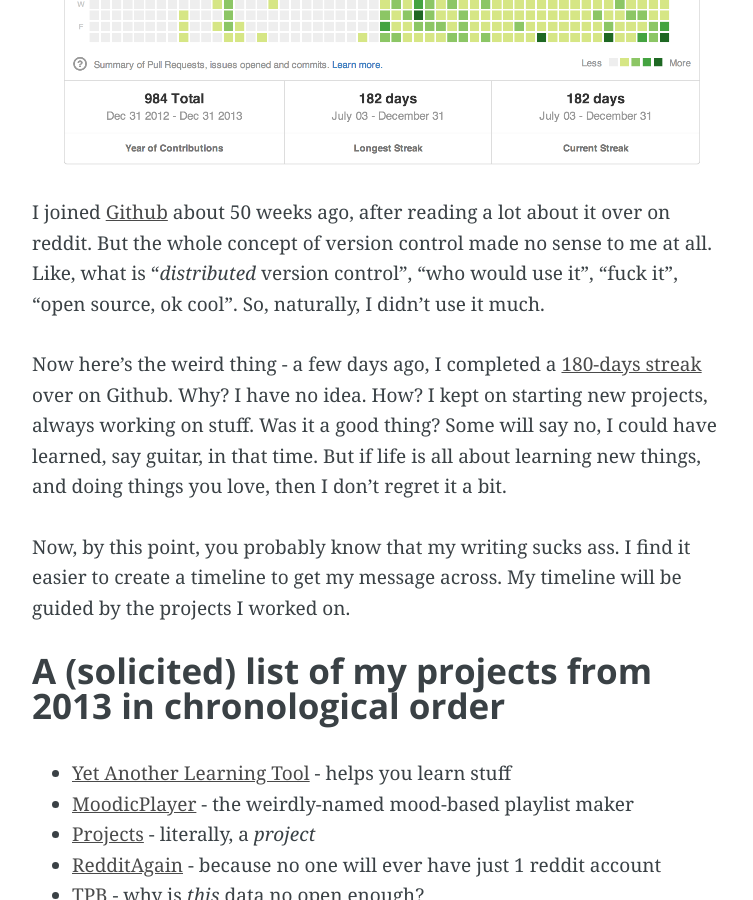
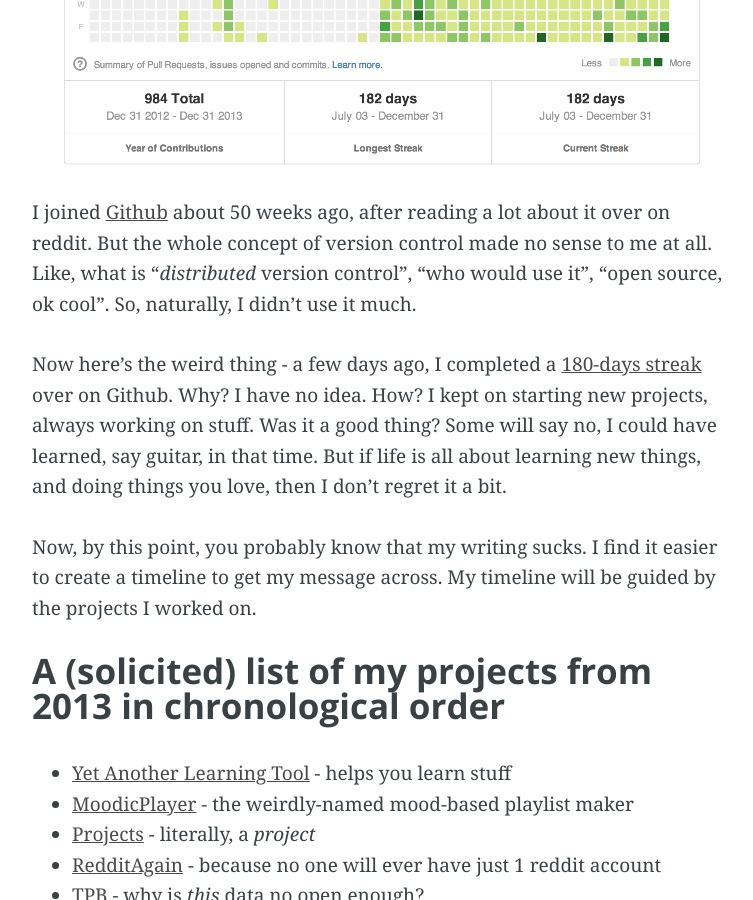
Before and after one commit to karan/oldblog, a Jekyll site: the page built from _posts/2013-11-10-my-year-in-open-source.markdown, in a window 1280 px wide and 900 px high, scrolled down 561 px. Shown: the whole window, without its empty margins (258-1011 px from the left). Built offline with Jekyll 4.4.1, drawn with Linux system fonts in a browser that asks for light colours; Markdown is read by kramdown in place of the engine named in the settings.

Commit message:
swear much

```diff
--- a/_posts/2013-11-10-my-year-in-open-source.markdown
+++ b/_posts/2013-11-10-my-year-in-open-source.markdown
@@ -10,11 +10,11 @@
 
 ![]({{ site.url }}/assets/images/year-1.png)
 
-I joined [Github](https://github.com/) about 50 weeks ago, after reading a lot about it over on reddit. But the whole concept of version control made no sense to me at all. Like, what is "*distributed* version control", "who would use it", "fuck it", "open source, ok cool". So, naturally, I didn't use it much.
+I joined [Github](https://github.com/) about 50 weeks ago, after reading a lot about it over on reddit. But the whole concept of version control made no sense to me at all. Like, what is "*distributed* version control", "who would use it", "open source, ok cool". So, naturally, I didn't use it much.
 
 Now here's the weird thing - a few days ago, I completed a [180-days streak](https://github.com/karan) over on Github. Why? I have no idea. How? I kept on starting new projects, always working on stuff. Was it a good thing? Some will say no, I could have learned, say guitar, in that time. But if life is all about learning new things, and doing things you love, then I don't regret it a bit.
 
-Now, by this point, you probably know that my writing sucks ass. I find it easier to create a timeline to get my message across. My timeline will be guided by the projects I worked on.
+Now, by this point, you probably know that my writing sucks. I find it easier to create a timeline to get my message across. My timeline will be guided by the projects I worked on.
 
 ### A (solicited) list of my projects from 2013 in chronological order
 
```
Also changed, not shown: 1 other file.
